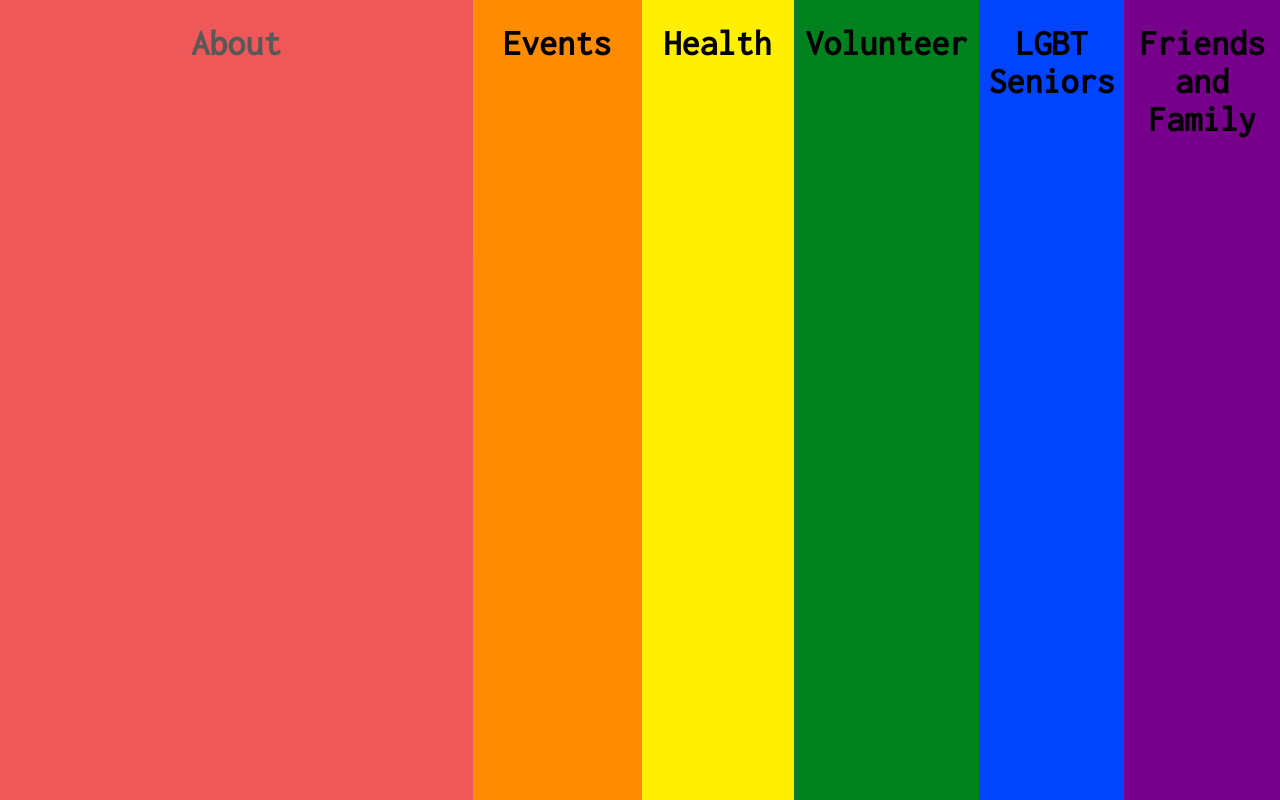
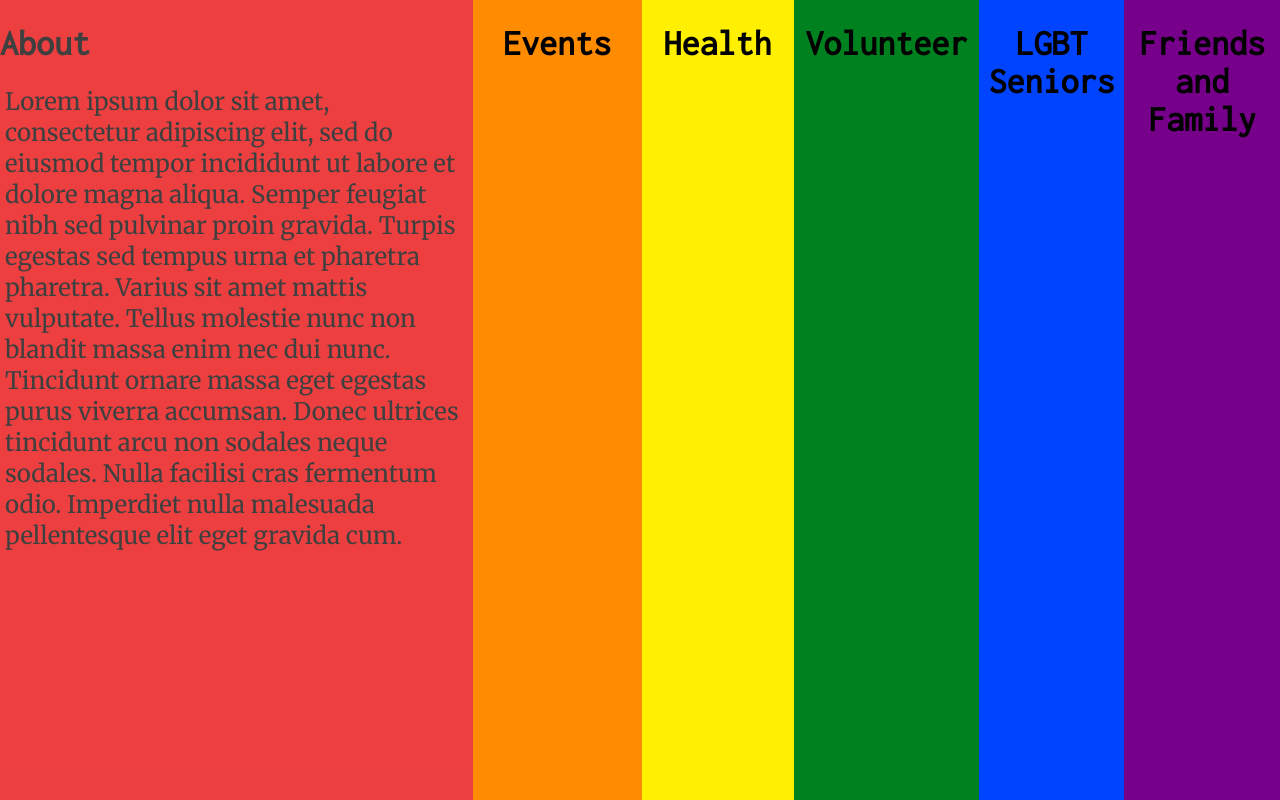
Before and after one commit to daikon-mukimono/lgbt-org-mockup, a plain HTML site: page index.html in a window 1280 px wide. Both pictures are taken after a click on the element 106 px from the left and 400 px from the top of the page. Drawn offline with Linux system fonts and the light colour scheme.

Commit message:
toggle also flag-pane to avoid class conflict

```diff
--- a/css.css
+++ b/css.css
@@ -63,17 +63,21 @@ h1{
   margin: 5px;
 }
 
-.text{
+.flag-pane > .text{
   transform: translateY(300%);
 }
 
-.text-active{
-  tranform: translateY(-80%);
+.flag-pane-active > *{
+  flex: auto;
+}
+
+.flag-pane-active .text{
+  tranform: translateY(5%);
 }
 
 .flag-pane-active{
-  opacity: 0.65;
-  flex: 11;
+  opacity: 0.75;
+  flex: 7;
 }
 
 ul{
--- a/index.html
+++ b/index.html
@@ -60,13 +60,13 @@
     const panes = document.querySelectorAll('.flag-pane');
 
       function toggleOpen(){
+        this.classList.toggle('flag-pane');
         this.classList.toggle('flag-pane-active');
       }
 
       function toggleActive(e){
         if(e.propertyName.includes('flex')){
           this.classList.toggle('.flag-pane-active');
-          this.classList.toggle('text-active');
         }
 
       }
```
